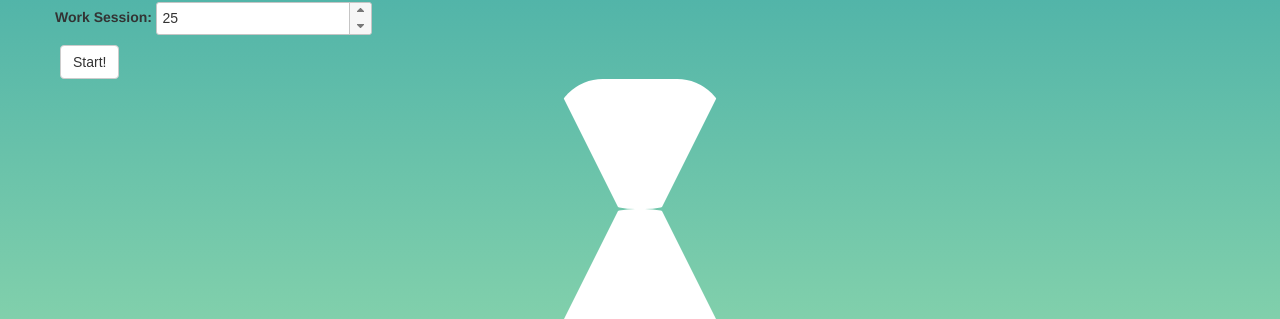
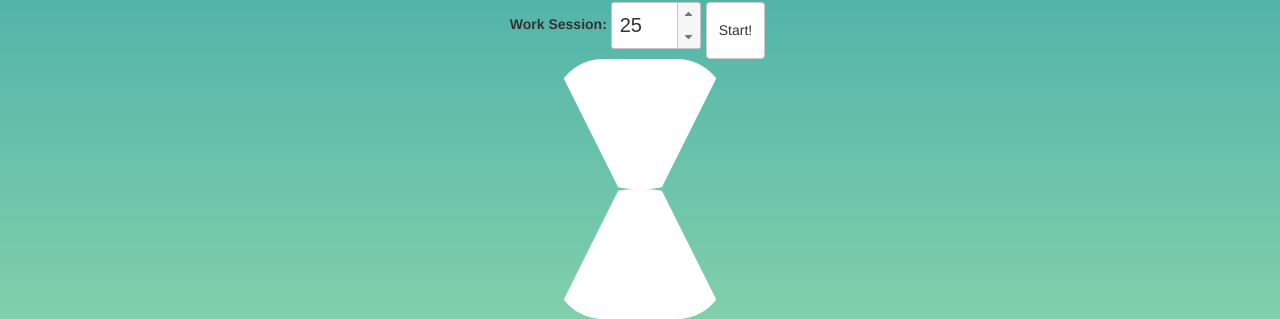
Before and after one commit to christophszcz/pomodoro, a plain HTML site: page index.html in a window 1280 px wide. Shown: the part 89-408 px from the top of the page. Drawn offline with nearby package versions, Linux system fonts and the light colour scheme.

Commit message:
Remove negative work session selection.

```diff
--- /dev/null
+++ b/css/entire-page.css
@@ -0,0 +1,8 @@
+body{
+  height: 600px;
+  background: #45ADA8;
+  background: -webkit-linear-gradient(180deg, #45ADA8, #9DE0AD); /* For Safari 5.1 to 6.0 */
+  background: -o-linear-gradient(180deg, #45ADA8, #9DE0AD); /* For Opera 11.1 to 12.0 */
+  background: -moz-linear-gradient(180deg, #45ADA8, #9DE0AD); /* For Firefox 3.6 to 15 */
+  background: linear-gradient(180deg, #45ADA8, #9DE0AD);
+}
--- /dev/null
+++ b/css/timer-selection.css
@@ -0,0 +1,10 @@
+.timer-selection{
+	display: flex;
+	justify-content: center;
+}
+/* Spinner */
+
+#spinner {
+  width: 40px;
+  font-size: 20px;
+}
--- a/css/styles.css
+++ b/css/timer.css
@@ -80,3 +80,10 @@ body{
 .fa-play, .fa-pause {
   font-size: 15px;
 }
+
+/* Spinner */
+
+#spinner {
+  width: 40px;
+  font-size: 20px;
+}
--- a/index.html
+++ b/index.html
@@ -5,7 +5,9 @@
   <link rel="stylesheet" href="https://ajax.googleapis.com/ajax/libs/jqueryui/1.12.1/themes/smoothness/jquery-ui.css">
   <link rel="stylesheet" href="css/bootstrap.min.css" />
   <link href="https://maxcdn.bootstrapcdn.com/font-awesome/4.7.0/css/font-awesome.min.css" rel="stylesheet">
-  <link rel="stylesheet" href="css/styles.css" />
+  <link rel="stylesheet" href="css/entire-page.css" />
+  <link rel="stylesheet" href="css/timer.css" />
+  <link rel="stylesheet" href="css/timer-selection.css" />
   <title>Pomodoro Timer</title>
 </head>
 <body>
@@ -15,7 +17,7 @@
 			<div class="timer-selection">
 				<p>
 				  <label for="spinner">Work Session:</label>
-				  <input id="spinner" name="value">
+				  <input id="spinner" name="value" min=0 oninput="validity.valid||(value='');">
 				</p>
 				<button class="btn btn-default" id="start-page">Start!</button>
 			</div>
--- a/js/spinner.js
+++ b/js/spinner.js
@@ -4,23 +4,22 @@ $(function() {
   var spinner = $( "#spinner" ).spinner();
   spinner.spinner( "value", 25 );
 
-  $( "#disable" ).on( "click", function() {
-    if ( spinner.spinner( "option", "disabled" ) ) {
-      spinner.spinner( "enable" );
-    } else {
-      spinner.spinner( "disable" );
-    }
-  });
-  $( "#destroy" ).on( "click", function() {
-    if ( spinner.spinner( "instance" ) ) {
-      spinner.spinner( "destroy" );
-    } else {
-      spinner.spinner();
-    }
-  });
-  $( "#getvalue" ).on( "click", function() {
-    alert( spinner.spinner( "value" ) );
-  });
-
-  $( "button" ).button();
+  // $( "#disable" ).on( "click", function() {
+  //   if ( spinner.spinner( "option", "disabled" ) ) {
+  //     spinner.spinner( "enable" );
+  //   } else {
+  //     spinner.spinner( "disable" );
+  //   }
+  // });
+  // $( "#destroy" ).on( "click", function() {
+  //   if ( spinner.spinner( "instance" ) ) {
+  //     spinner.spinner( "destroy" );
+  //   } else {
+  //     spinner.spinner();
+  //   }
+  // });
+  // $( "#getvalue" ).on( "click", function() {
+  //   alert( spinner.spinner( "value" ) );
+  // });
+  // $( "button" ).button();
 });
```
